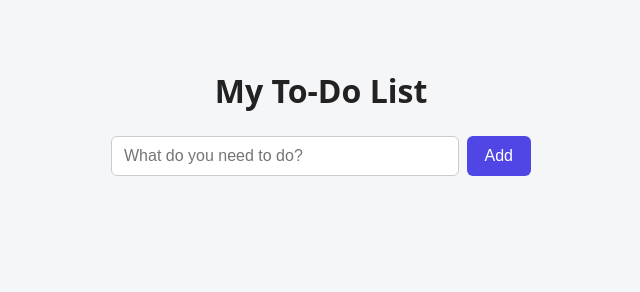
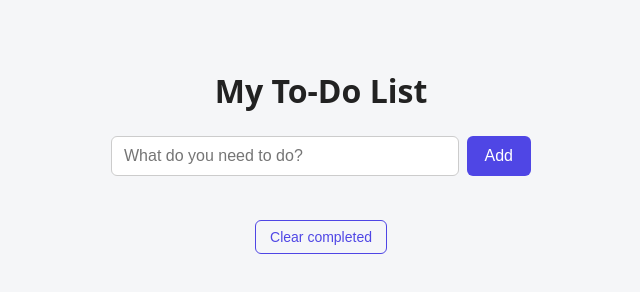
Before and after one commit to sol-wizard/blotz-todo-page-ai2-1118-1545, a plain HTML site: page index.html in a window 1280 px wide. Shown: the whole page, without its empty margins (319-959 px from the left). Drawn offline with Linux system fonts and the light colour scheme.

Commit message:
Add Clear completed button

```diff
--- a/index.html
+++ b/index.html
@@ -13,6 +13,7 @@
       <button id="add-button">Add</button>
     </div>
     <ul id="task-list"></ul>
+    <button id="clear-done-button">Clear completed</button>
     <script src="script.js"></script>
   </body>
 </html>
--- a/script.js
+++ b/script.js
@@ -24,6 +24,15 @@ addButton.addEventListener("click", function () {
   taskInput.focus();
 });
 
+// "Clear completed" removes every task marked as done
+const clearDoneButton = document.getElementById("clear-done-button");
+clearDoneButton.addEventListener("click", function () {
+  const doneItems = taskList.querySelectorAll("li.done");
+  doneItems.forEach(function (item) {
+    item.remove();
+  });
+});
+
 // Pressing Enter in the text box works like clicking "Add"
 taskInput.addEventListener("keydown", function (event) {
   if (event.key === "Enter") {
--- a/style.css
+++ b/style.css
@@ -59,6 +59,17 @@ h1 {
   cursor: pointer;
 }
 
+#clear-done-button {
+  margin-top: 8px;
+  padding: 8px 14px;
+  font-size: 14px;
+  color: #4f46e5;
+  background: transparent;
+  border: 1px solid #4f46e5;
+  border-radius: 6px;
+  cursor: pointer;
+}
+
 #task-list li.done {
   color: #999;
   text-decoration: line-through;
```
